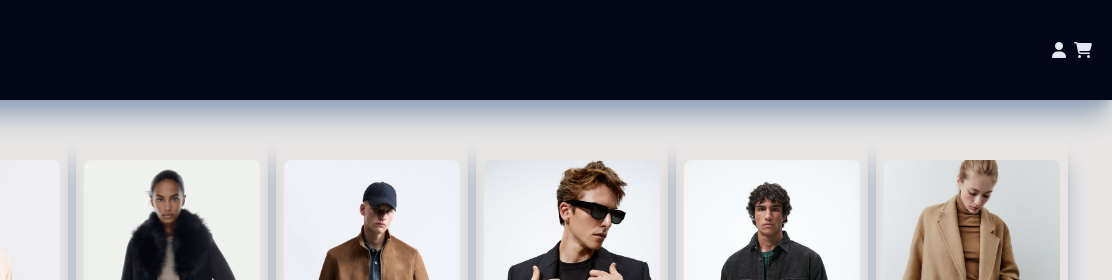
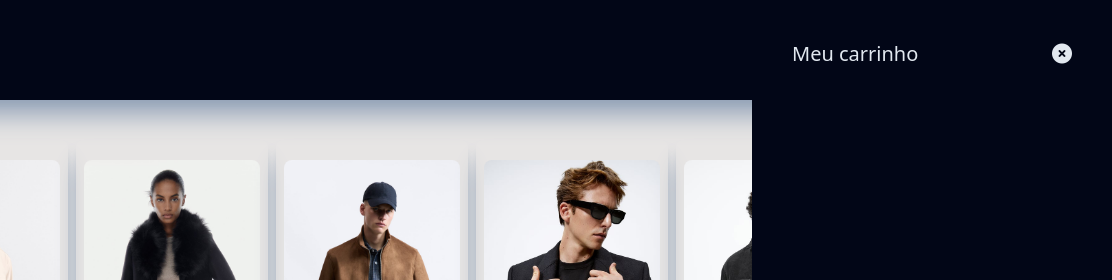
Before and after one commit to KaioCosta62/magazine-hp, a website built with Vite: page index.html in a window 1280 px wide. Both pictures are taken after a click on the link 1251 px from the left and 50 px from the top of the page. Shown: the top 280 px of the page, 168-1280 px from the left. Built offline with nearby package versions, Linux system fonts and the light colour scheme.

Commit message:
criando a logica de abrir e fechar o carrinho

```diff
--- a/index.html
+++ b/index.html
@@ -9,7 +9,18 @@
     <title>Magazine HP</title>
   </head>
   <body class="bg-stone-200 flex flex-col">
-    <header class="bg-slate-950 p-5 flex justify-between items-center shadow-xl shadow-slate-400 sticky top-0 left-0 z-50">
+
+    <section id="carrinho" class=" fixed top-0 right-[-360px] w-[360px] bg-slate-950 h-screen z-50 p-10 duration-200">
+      <div id="cabecalho-carrinho" class="text-slate-200 text-xl flex justify-between items-center">
+        <p>Meu carrinho</p>
+        <button id="fechar-carrinho">
+          <i class="fa-solid fa-circle-xmark"></i>
+        </button>
+      </div>
+    </section>
+
+
+    <header class="bg-slate-950 p-5 flex justify-between items-center shadow-xl shadow-slate-400 sticky top-0 left-0 z-40">
       <a href="./">
         <img src="./assets/logo/hashtag.svg" alt="" class="h-[60px]">
       </a>
@@ -17,7 +28,7 @@
         <a href="#">
           <i class="fa-solid fa-user"></i>
         </a>
-        <a href="#">
+        <a href="#" id="abrir-carrinho">
           <i class="fa-solid fa-cart-shopping"></i>
         </a>
       </div>
--- a/main.js
+++ b/main.js
@@ -1,3 +1,5 @@
 import { renderizarProdutosNaTela } from "./src/cartaoProduto.js";
+import { inicializarOCarrinho } from "./src/menuCarrinho.js";
 
 renderizarProdutosNaTela()
+inicializarOCarrinho()
--- /dev/null
+++ b/src/menuCarrinho.js
@@ -0,0 +1,23 @@
+const buttonsCarrinho = {
+    btnAbrirCarrinho:  document.getElementById('abrir-carrinho'),
+    btnFecharCarrinho: document.getElementById('fechar-carrinho')
+}
+
+const containerCarrinho = document.getElementById('carrinho')
+
+function abrirCarrinho(){
+    containerCarrinho.classList.remove('right-[-360px]')
+    containerCarrinho.classList.add('right-[0]')
+
+}
+
+function fecharCarrinho(){
+    containerCarrinho.classList.remove('right-[0]')
+    containerCarrinho.classList.add('right-[-360px]')
+}
+
+export function inicializarOCarrinho(){
+    const {btnAbrirCarrinho, btnFecharCarrinho} = buttonsCarrinho
+    btnAbrirCarrinho.addEventListener('click', abrirCarrinho)
+    btnFecharCarrinho.addEventListener('click', fecharCarrinho)
+}
```
